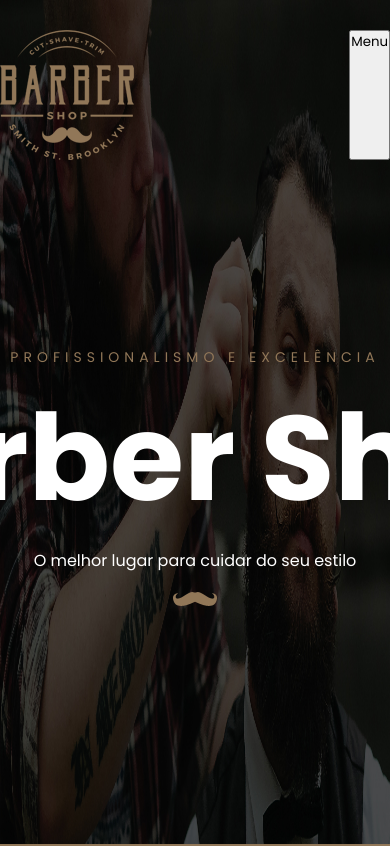
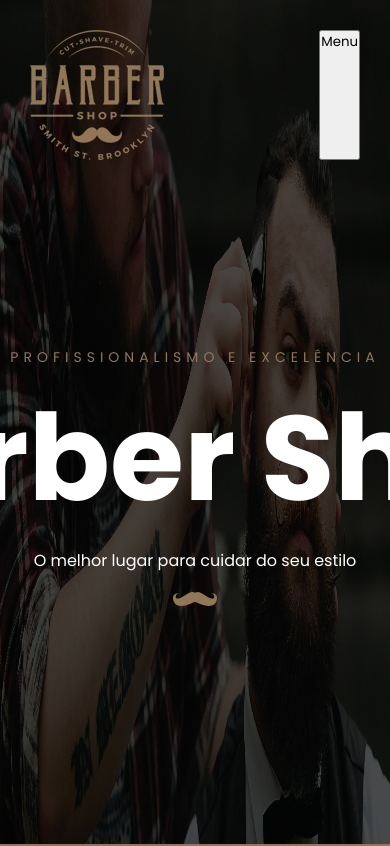
Before and after one commit to crohnaro/barbershop, a plain HTML site: page index.html in a window 390 px wide. Shown: the top 846 px of the page. Drawn offline with Linux system fonts and the light colour scheme.

Commit message:
ajustando o margin do botão e logo, e colocando display none

```diff
--- a/css/style.css
+++ b/css/style.css
@@ -453,10 +453,14 @@
     font-size: 12px;
 }
 
+
 /*****************************************
 ***************RESPONSIVIDADE****************
 ******************************************/
 
+.menu-mobile img{
+    display: none;
+}
 
 @media (max-width: 1170px ) {
     .experience img {
@@ -482,6 +486,7 @@
     .about .experience{
         width: 100%;
     }
+
 }
 
 @media (max-width: 1068px){
@@ -489,6 +494,7 @@
         display: flex;
         position: relative;
         z-index: 9999999;
+        margin-right: 30px;
     }
     .home .header .nav{
         display: none;
@@ -496,5 +502,7 @@
 
     .header .logo{
         display: flex;
+        margin-left: 30px;
     }
+
 }
```
